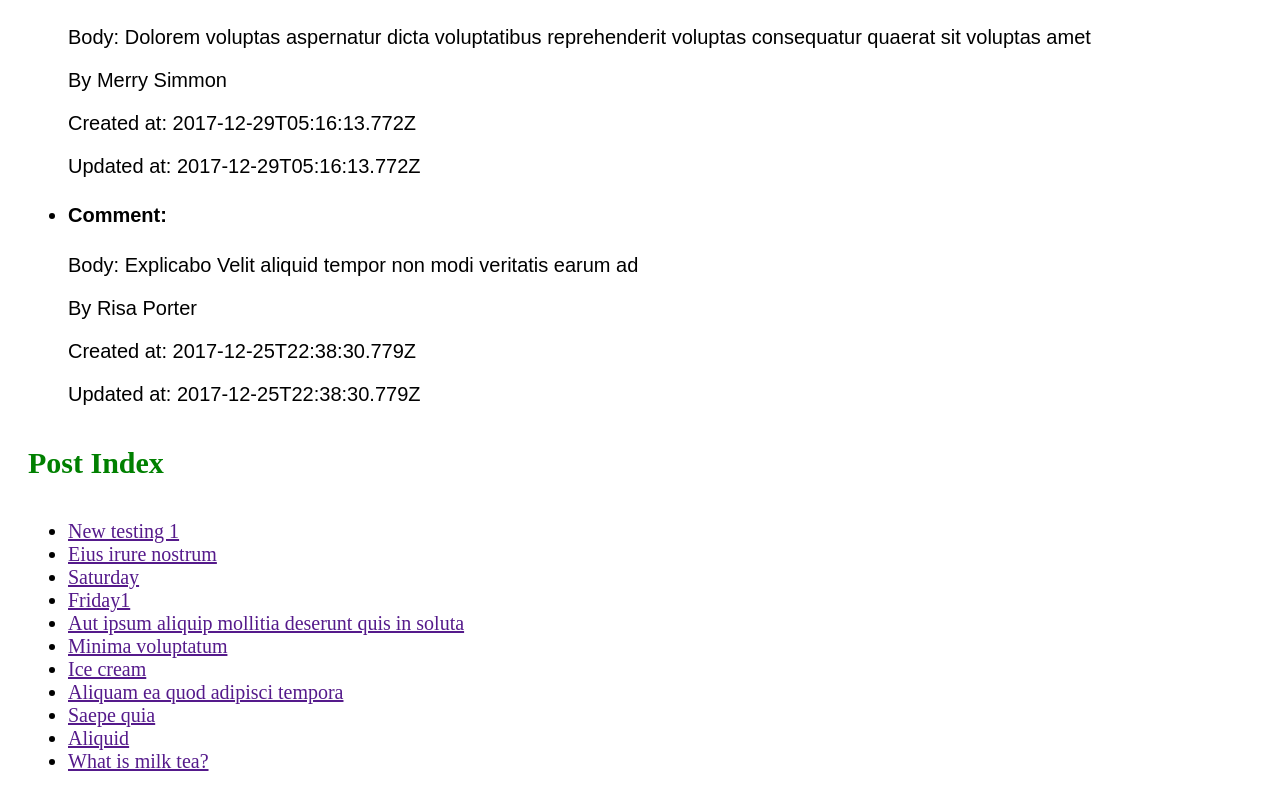
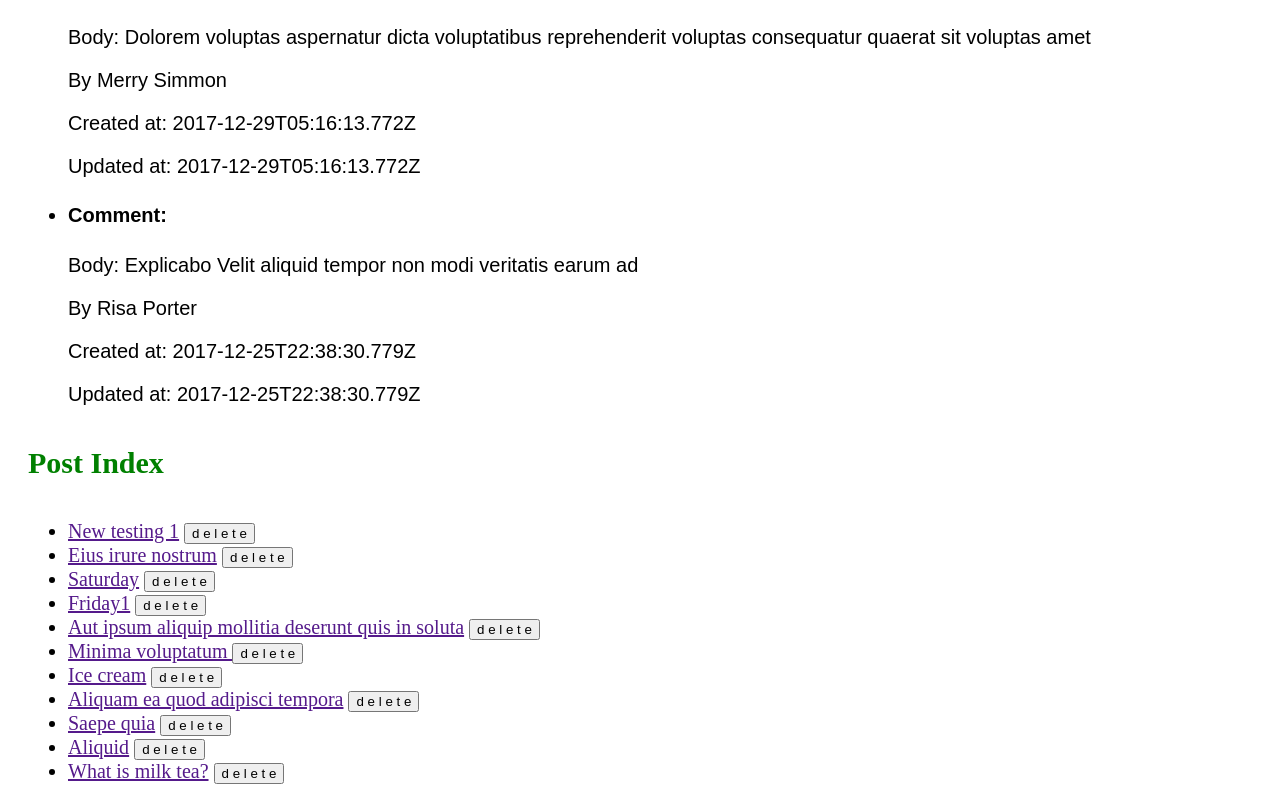
Before and after one commit to gloriading/Blog-react, a React (Create React App) app: page /posts in a window 1280 px wide. Shown: the part 660-1460 px from the top of the page. Built offline with nearby package versions, Linux system fonts and the light colour scheme.

Commit message:
delete post in PostIndexPage

```diff
--- a/src/components/PostIndexPage.js
+++ b/src/components/PostIndexPage.js
@@ -4,9 +4,24 @@ import posts from '../data/posts'
 class PostIndexPage extends Component{
   constructor(props){
     super(props);
+
     this.state={
       posts:posts
     };
+
+    this.deletePost = this.deletePost.bind(this);
+  }
+
+  deletePost(postId){
+    return () =>{
+      const {posts} = this.state;
+      this.setState({
+        posts:posts
+        .filter(post=> post.id !== postId)
+      });
+    }
+
+
   }
 
   render(){
@@ -18,6 +33,10 @@ class PostIndexPage extends Component{
             this.state.posts.map(post=>(
               <li key={post.id} style={{fontSize:'20px'}}>
                 <a href="">{post.title}</a>
+                {' '}
+                <button
+                  onClick={this.deletePost(post.id)}
+                  >d e l e t e</button>
               </li>
             ))
           }
```
